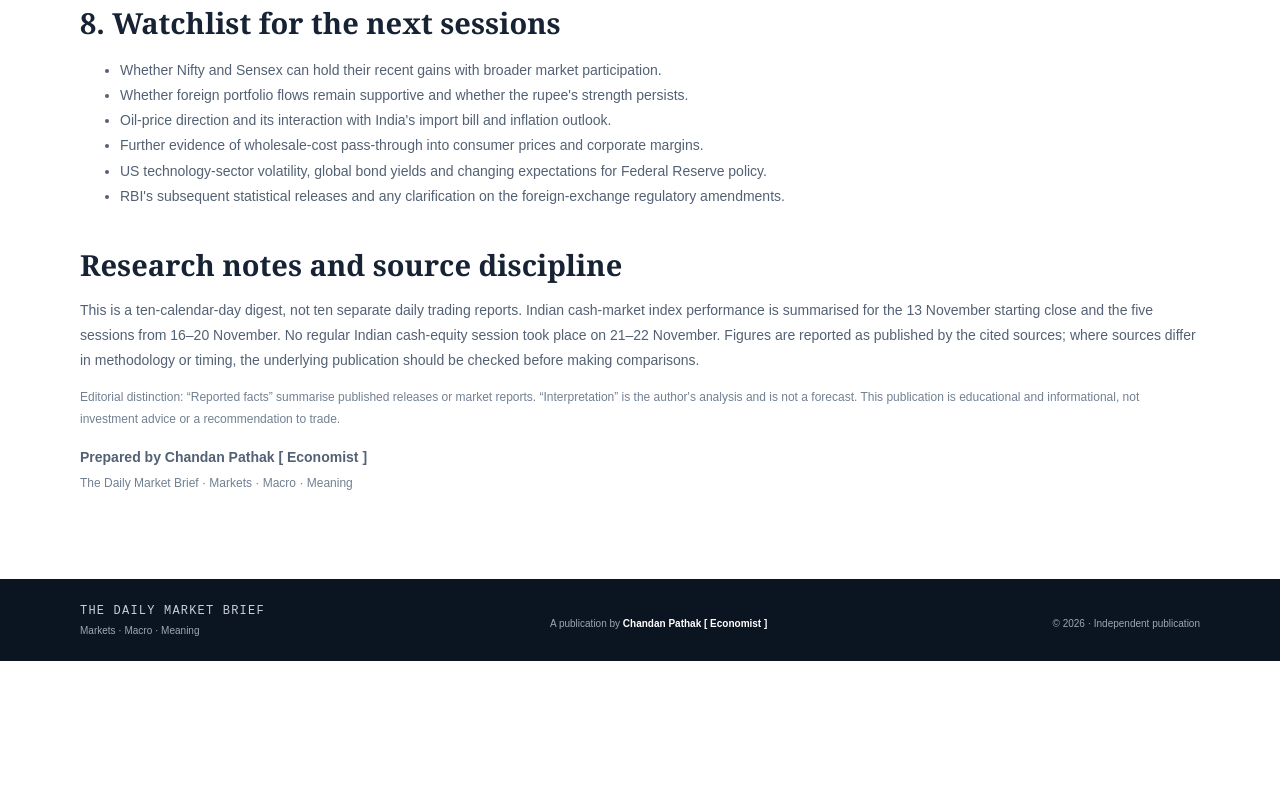
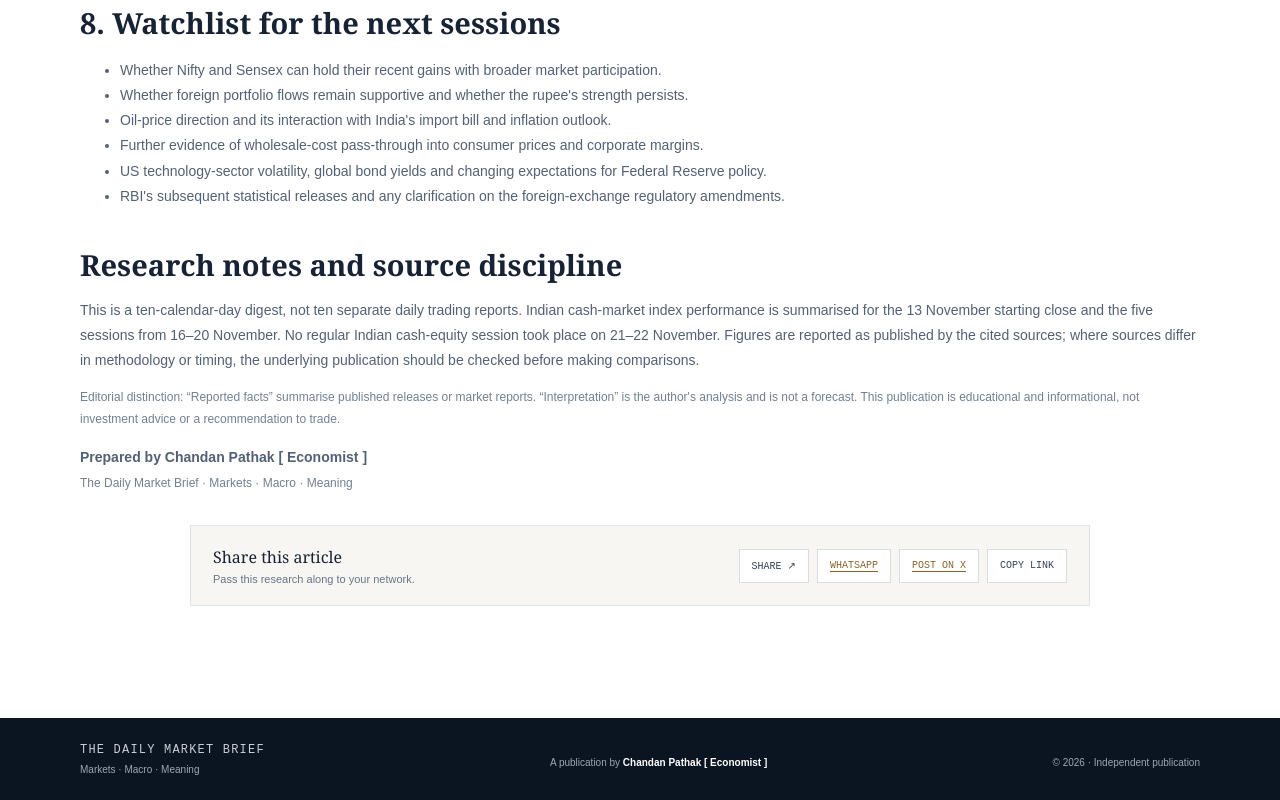
Before and after one commit to ArthikView/daily-market-brief, a plain HTML site: page issues/2026-11-22.html in a window 1280 px wide. Shown: the part 2603-3403 px from the top of the page. Before the commit the page ends 3264 px from the top, so only its background shows below. Drawn offline with Linux system fonts and the light colour scheme.

Commit message:
Refresh editorial layout and add article sharing/contact tools

```diff
--- a/issues/2026-11-22.html
+++ b/issues/2026-11-22.html
@@ -79,6 +79,8 @@
 <p>This is a ten-calendar-day digest, not ten separate daily trading reports. Indian cash-market index performance is summarised for the 13 November starting close and the five sessions from 16–20 November. No regular Indian cash-equity session took place on 21–22 November. Figures are reported as published by the cited sources; where sources differ in methodology or timing, the underlying publication should be checked before making comparisons.</p>
 <p class="note">Editorial distinction: “Reported facts” summarise published releases or market reports. “Interpretation” is the author's analysis and is not a forecast. This publication is educational and informational, not investment advice or a recommendation to trade.</p>
 <p><strong>Prepared by Chandan Pathak [ Economist ]</strong><br><span class="note">The Daily Market Brief · Markets · Macro · Meaning</span></p>
-</main>
+<div class="share-strip"><div class="share-copy"><strong>Share this article</strong><span>Pass this research along to your network.</span></div><div class="share-actions"><button type="button" class="native-share">SHARE ↗</button><a class="wa-share" target="_blank" rel="noopener">WHATSAPP</a><a class="x-share" target="_blank" rel="noopener">POST ON X</a><button type="button" class="copy-share">COPY LINK</button></div></div><script>
+(()=>{const url=window.location.href;const title=document.title;const wa=document.querySelector('.wa-share');const x=document.querySelector('.x-share');wa.href='https://api.whatsapp.com/send?text='+encodeURIComponent(title+' '+url);x.href='https://twitter.com/intent/tweet?text='+encodeURIComponent(title)+'&url='+encodeURIComponent(url);document.querySelector('.native-share').addEventListener('click',async()=>{if(navigator.share){try{await navigator.share({title,text:title,url})}catch(e){}}else{try{await navigator.clipboard.writeText(url);alert('Article link copied.')}catch(e){window.prompt('Copy this article link:',url)}}});document.querySelector('.copy-share').addEventListener('click',async()=>{try{await navigator.clipboard.writeText(url);alert('Article link copied.')}catch(e){window.prompt('Copy this article link:',url)}})})();
+</script></main>
 <footer><div class="wrap footer-inner"><div><strong>THE DAILY MARKET BRIEF</strong><span>Markets · Macro · Meaning</span></div><div class="footer-author">A publication by <strong>Chandan Pathak [ Economist ]</strong></div><div class="copyright">© 2026 · Independent publication</div></div></footer>
 </body></html>
```
